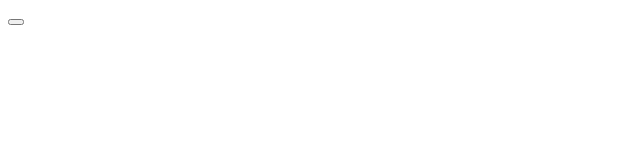
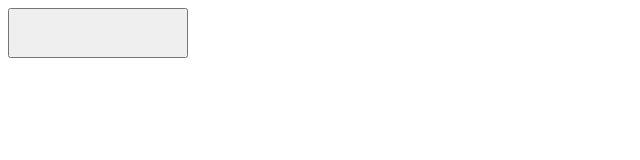
Before and after one commit to Ericmarcos-ELITI/botao-ELITI, a plain HTML site: page index.html in a window 1280 px wide. Shown: the whole page, without its empty margins (0-640 px from the left). Drawn offline with Linux system fonts and the light colour scheme.

Commit message:
Update index.html

```diff
--- a/index.html
+++ b/index.html
@@ -3,7 +3,7 @@
 <head>
 <title>BOTÃOZÃO</title>
 <style>
-<button {
+button {
  width: 180px;
 height: 50px;
 font-size: 40px
```
